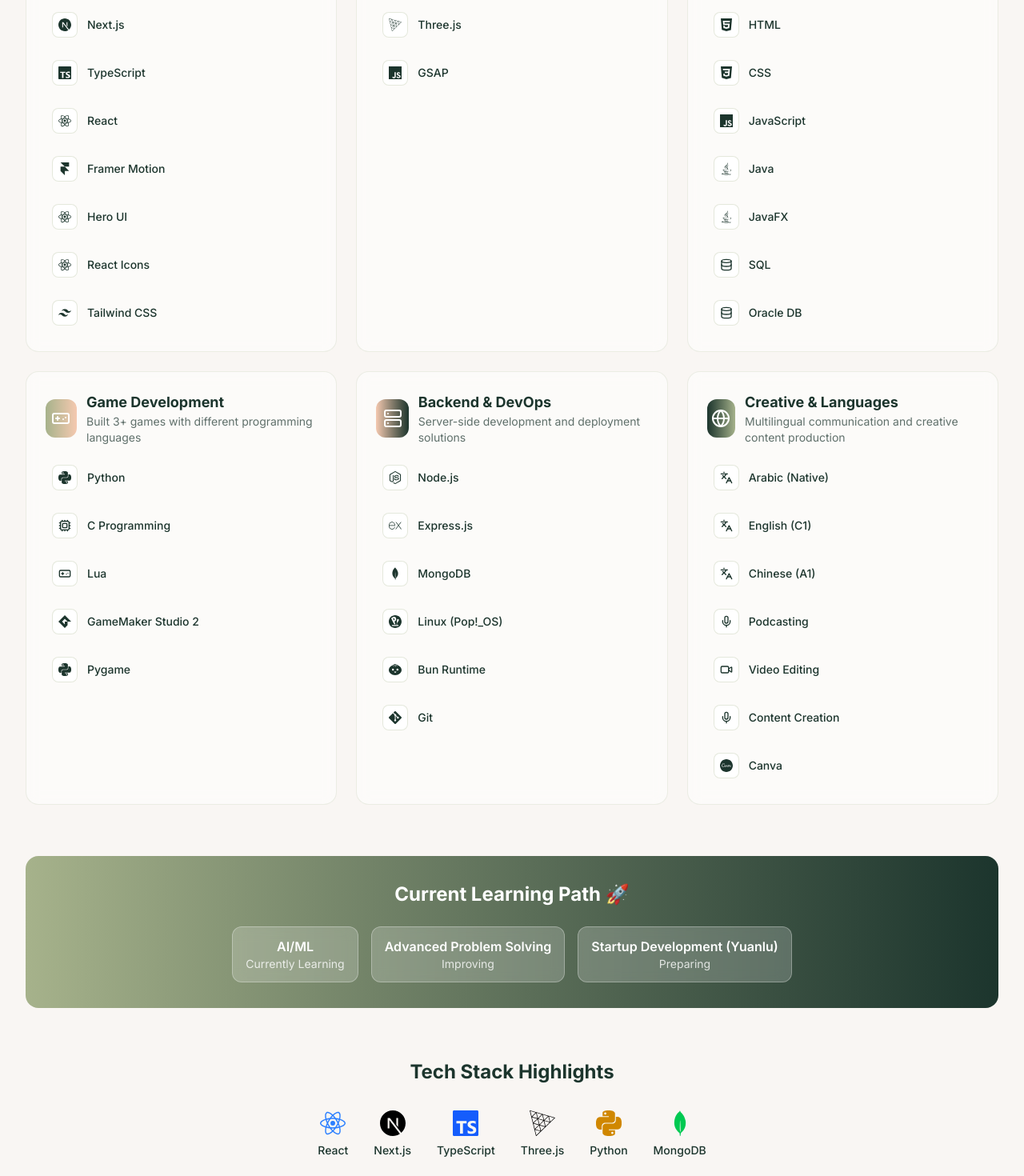
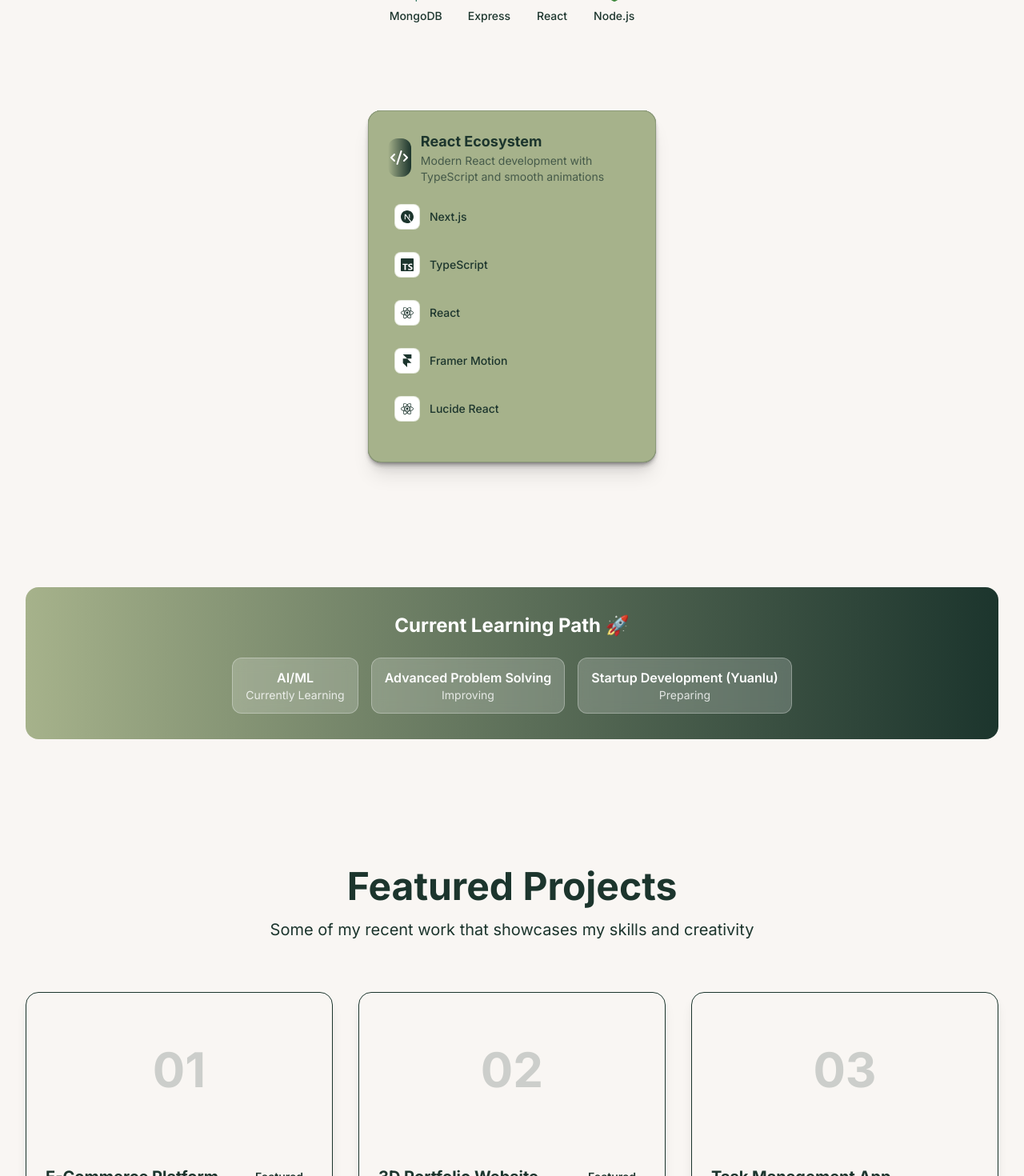
Before and after one commit to romy-dev-hub/final-portfolio-version, a Next.js app: page / in a window 1280 px wide. Shown: the part 1220-2690 px from the top of the page at 80% size. Built offline with nearby package versions, Linux system fonts and the light colour scheme.

Commit message:
ended with the skills section

```diff
--- a/components/Skills.tsx
+++ b/components/Skills.tsx
@@ -2,6 +2,8 @@
 'use client'
 
 import { motion } from 'framer-motion'
+import { useTheme } from '../context/ThemeContext'
+import SkillsStack from './SkillsStack'
 import {
   SiNextdotjs,
   SiTypescript,
@@ -48,8 +50,10 @@
         { name: "TypeScript", icon: SiTypescript },
         { name: "React", icon: SiReact },
         { name: "Framer Motion", icon: SiFramer },
+        { name: "Lucide React", icon: SiReact },
+        { name: "React Icons", icon: SiReact },
+        { name: "Bun", icon: SiBun },
         { name: "Hero UI", icon: SiReact },
-        { name: "React Icons", icon: SiReact },
         { name: "Tailwind CSS", icon: SiTailwindcss },
       ],
       color: "from-[#A6B28B] to-[#1C352D]",
@@ -124,6 +128,11 @@
     }
   ]
 
+  const { theme } = useTheme()
+  const isDark = theme === 'dark'
+  const textPrimary = isDark ? 'text-[#F5C9B0]' : 'text-[#1C352D]'
+  const textSecondary = isDark ? 'text-[#F5C9B0]/70' : 'text-[#1C352D]/70'
+
   const learningPath = [
     { name: "AI/ML", status: "Currently Learning" },
     { name: "Advanced Problem Solving", status: "Improving" },
@@ -176,72 +185,53 @@
             className="inline-flex items-center gap-2 px-4 py-2 rounded-full bg-[#A6B28B]/20 border border-[#A6B28B]/30 mb-4"
           >
             <div className="w-2 h-2 bg-[#A6B28B] rounded-full animate-pulse" />
-            <span className="text-sm font-medium text-[#1C352D] dark:text-[#F5C9B0]">
+            <span className={`text-sm font-medium ${textPrimary}`}>
               Skills & Expertise
             </span>
           </motion.div>
 
-          <h2 className="text-4xl md:text-5xl font-bold text-[#1C352D] dark:text-[#F5C9B0] mb-4">
+          <h2 className={`text-4xl md:text-5xl font-bold ${textPrimary} mb-4`}>
             What I Do
           </h2>
-          <p className="text-xl text-[#1C352D] dark:text-[#F5C9B0]/80 max-w-2xl mx-auto">
+          <p className={`text-xl ${textSecondary} max-w-2xl mx-auto`}>
             Full-stack development, game creation, and multimedia content production
           </p>
         </motion.div>
 
-        {/* Skills Grid */}
+        {/* MERN Stack */}
         <motion.div
-          variants={containerVariants}
-          initial="hidden"
-          whileInView="visible"
+          initial={{ opacity: 0, y: 50 }}
+          whileInView={{ opacity: 1, y: 0 }}
+          transition={{ duration: 0.6, delay: 0.2 }}
           viewport={{ once: true }}
-          className="grid grid-cols-1 md:grid-cols-2 lg:grid-cols-3 gap-6 mb-16"
+          className="mt-6 mb-12 text-center"
         >
-          {skillSections.map((section, index) => (
+          <h3 className={`text-2xl font-bold ${textPrimary} mb-8`}>
+            MERN Stack
+          </h3>
+          <div className="flex flex-wrap justify-center gap-8">
+            {[
+              { icon: SiMongodb, name: "MongoDB", color: "text-[#116149]" },
+              { icon: SiExpress, name: "Express", color: "text-[#1C352D] dark:text-[#F5C9B0]" },
+              { icon: SiReact, name: "React", color: "text-[#00B5D8]" },
+              { icon: SiNodedotjs, name: "Node.js", color: "text-[#3C873A]" }
+            ].map((tech) => (
               <motion.div
-              key={section.title}
-              variants={itemVariants}
-              whileHover={{ y: -5, scale: 1.02 }}
-              className="bg-white/50 dark:bg-[#1C352D]/50 rounded-2xl p-6 border border-[#A6B28B]/20 backdrop-blur-sm hover:shadow-xl transition-all duration-300"
+                key={tech.name}
+                whileHover={{ scale: 1.15, rotate: 3 }}
+                className="flex flex-col items-center gap-2"
               >
-              {/* Section Header */}
-              <div className="flex items-center gap-3 mb-4">
-                <div className={`inline-flex items-center justify-center w-12 h-12 rounded-xl bg-gradient-to-r ${section.color} text-white`}>
-                  {section.icon}
-                </div>
-                <div>
-                  <h3 className="text-lg font-bold text-[#1C352D] dark:text-[#F5C9B0]">
-                    {section.title}
-                  </h3>
-                  <p className="text-sm text-[#1C352D]/70 dark:text-[#F5C9B0]/70">
-                    {section.description}
-                  </p>
-                </div>
-              </div>
-
-              {/* Skills List */}
-              <div className="space-y-3">
-                {section.skills.map((skill, skillIndex) => (
-                  <motion.div
-                    key={skill.name}
-                    initial={{ opacity: 0, x: -20 }}
-                    whileInView={{ opacity: 1, x: 0 }}
-                    transition={{ delay: skillIndex * 0.05 }}
-                    viewport={{ once: true }}
-                    className="flex items-center gap-3 p-2 rounded-lg hover:bg-white/30 dark:hover:bg-[#1C352D]/30 transition-colors"
-                  >
-                    <div className="w-8 h-8 rounded-lg bg-white dark:bg-[#1C352D] flex items-center justify-center text-[#1C352D] dark:text-[#F5C9B0] border border-[#A6B28B]/30">
-                      <skill.icon className="w-4 h-4" />
-                    </div>
-                    <span className="text-sm font-medium text-[#1C352D] dark:text-[#F5C9B0]">
-                      {skill.name}
+                <tech.icon className={`w-10 h-10 ${tech.color}`} />
+                <span className={`text-sm font-medium ${textPrimary}`}>
+                  {tech.name}
                 </span>
               </motion.div>
             ))}
           </div>
         </motion.div>
-          ))}
-        </motion.div>
+
+        {/* Skills Card Stack (separate component) */}
+        <SkillsStack sections={skillSections} className="h-[560px] w-full max-w-[1000px] mx-auto mb-24" />
 
         {/* Learning Path */}
         <motion.div
@@ -272,39 +262,7 @@
           </div>
         </motion.div>
 
-        {/* Tech Stack Highlights */}
-        <motion.div
-          initial={{ opacity: 0, y: 50 }}
-          whileInView={{ opacity: 1, y: 0 }}
-          transition={{ duration: 0.6, delay: 0.3 }}
-          viewport={{ once: true }}
-          className="mt-16 text-center"
-        >
-          <h3 className="text-2xl font-bold text-[#1C352D] dark:text-[#F5C9B0] mb-8">
-            Tech Stack Highlights
-          </h3>
-          <div className="flex flex-wrap justify-center gap-8">
-            {[
-              { icon: SiReact, name: "React", color: "text-blue-500" },
-              { icon: SiNextdotjs, name: "Next.js", color: "text-black dark:text-white" },
-              { icon: SiTypescript, name: "TypeScript", color: "text-blue-600" },
-              { icon: SiThreedotjs, name: "Three.js", color: "text-black dark:text-white" },
-              { icon: SiPython, name: "Python", color: "text-yellow-600" },
-              { icon: SiMongodb, name: "MongoDB", color: "text-green-500" }
-            ].map((tech, index) => (
-              <motion.div
-                key={tech.name}
-                whileHover={{ scale: 1.2, rotate: 5 }}
-                className="flex flex-col items-center gap-2"
-              >
-                <tech.icon className={`w-8 h-8 ${tech.color}`} />
-                <span className="text-sm font-medium text-[#1C352D] dark:text-[#F5C9B0]">
-                  {tech.name}
-                </span>
-              </motion.div>
-            ))}
-          </div>
-        </motion.div>
+
       </div>
     </section>
   )
--- /dev/null
+++ b/components/SkillsStack.tsx
@@ -0,0 +1,145 @@
+// components/SkillsStack.tsx
+'use client'
+
+import { AnimatePresence, motion, useAnimation, useMotionValue } from 'framer-motion'
+import React, { useCallback, useEffect, useMemo, useRef, useState } from 'react'
+import { useTheme } from '../context/ThemeContext'
+
+export type SkillItem = { name: string; icon: React.ComponentType<{ className?: string }> }
+export type SkillSection = {
+  title: string
+  description: string
+  color: string // gradient tailwind classes e.g., "from-[#A6B28B] to-[#1C352D]"
+  icon: React.ReactNode
+  skills: SkillItem[]
+}
+
+interface SkillsStackProps {
+  sections: SkillSection[]
+  className?: string
+}
+
+export default function SkillsStack({ sections, className }: SkillsStackProps) {
+  const { theme } = useTheme()
+  const textPrimary = theme === 'dark' ? 'text-white' : 'text-[#1C352D]'
+  const textSecondary = theme === 'dark' ? 'text-white/80' : 'text-[#1C352D]/70'
+
+  // container to bound dragging
+  const stackRef = useRef<HTMLDivElement>(null)
+
+  // order state to cycle cards: 0 is top
+  const [order, setOrder] = useState<number[]>(() => Array.from({ length: sections.length }, (_, i) => i))
+
+  // memoize depths for stable transforms
+  const depths = useMemo(() => order.map((_, i) => i), [order])
+
+  const controls = useAnimation()
+  const mvX = useMotionValue(0)
+  const mvY = useMotionValue(0)
+  const [hintVisible, setHintVisible] = useState(true)
+
+  useEffect(() => {
+    const t = setTimeout(() => setHintVisible(false), 2500)
+    return () => clearTimeout(t)
+  }, [])
+
+  const onDragEnd = useCallback(async (_: any, info: { offset: { x: number; y: number } }) => {
+    const threshold = 120
+    const exceeded = Math.abs(info.offset.x) > threshold || Math.abs(info.offset.y) > threshold
+    if (exceeded) {
+      // fling the card out slightly in the drag direction, then cycle
+      const dirX = info.offset.x === 0 ? 0 : Math.sign(info.offset.x)
+      const dirY = info.offset.y === 0 ? 0 : Math.sign(info.offset.y)
+      await controls.start({ x: dirX * 300, y: dirY * 220, rotate: dirX !== 0 ? dirX * 12 : -dirY * 12, opacity: 0, transition: { duration: 0.28, ease: 'easeOut' } })
+      controls.set({ x: 0, y: 0, opacity: 1 })
+      setOrder(prev => [...prev.slice(1), prev[0]])
+    } else {
+      // snap back to center
+      await controls.start({ x: 0, y: 0, rotate: 0, transition: { type: 'spring', stiffness: 240, damping: 26 } })
+    }
+  }, [controls])
+
+  return (
+    <div ref={stackRef} className={`relative isolate overflow-hidden ${className ?? ''}`}>
+      <AnimatePresence initial={false}>
+      {order.map((idx, depth) => {
+        const section = sections[idx]
+        // Keep cards centered horizontally; keep vertical position constant
+        const translateX = 0
+        const baseOffset = 180
+        const translateY = baseOffset
+        const scaleStep = 0.06
+        const scale = Math.max(1 - depth * scaleStep, 0.82)
+        const zIndex = 100 - depth
+        const isTop = depth === 0
+        const opacity = Math.max(1 - depth * 0.12, 0.6)
+        const shadowCls = depth === 0 ? 'shadow-xl' : depth === 1 ? 'shadow-lg' : 'shadow-md'
+
+        return (
+          <motion.div
+            key={section.title}
+            drag={isTop}
+            onDragEnd={isTop ? onDragEnd : undefined}
+            onDragStart={isTop ? () => setHintVisible(false) : undefined}
+            dragElastic={0.25}
+            whileDrag={isTop ? { scale: scale + 0.03, rotate: -2 } : undefined}
+            className={`absolute left-1/2 top-1/2 -translate-x-1/2 -translate-y-1/2 w-[360px] transition-transform duration-300 ${isTop ? 'cursor-grab active:cursor-grabbing pointer-events-auto' : 'pointer-events-none'}`}
+            style={{
+              zIndex,
+              transform: `translate(-50%, -50%) translateX(${translateX}px) translateY(${translateY}px) scale(${scale})`,
+              x: isTop ? mvX : 0,
+              y: isTop ? mvY : 0,
+              opacity,
+            }}
+            animate={isTop ? controls : { opacity, transition: { type: 'spring', stiffness: 220, damping: 24 } }}
+            transition={{ type: 'spring', stiffness: 220, damping: 24 }}
+            layout
+          >
+            <div className={`relative bg-[#A6B28B] rounded-2xl p-6 border border-[#1C352D]/20 ${shadowCls} hover:shadow-2xl transition-all duration-300 h-[440px] flex flex-col`}>
+              {isTop && hintVisible && (
+                <motion.div
+                  initial={{ opacity: 0, y: -6 }}
+                  animate={{ opacity: 1, y: 0 }}
+                  exit={{ opacity: 0, y: -6 }}
+                  transition={{ duration: 0.3 }}
+                  className="absolute -top-3 left-1/2 -translate-x-1/2 bg-[#1C352D] text-[#F5C9B0] text-[11px] px-3 py-1 rounded-full shadow"
+                >
+                  Drag to flip
+                </motion.div>
+              )}
+              {/* Section Header */}
+              <div className="flex items-center gap-3 mb-4">
+                <div className={`inline-flex items-center justify-center w-12 h-12 rounded-xl bg-gradient-to-r ${section.color} text-white`}>
+                  {section.icon}
+                </div>
+                <div>
+                  <h3 className={`text-lg font-bold ${textPrimary}`}>{section.title}</h3>
+                  <p className={`text-sm ${textSecondary}`}>{section.description}</p>
+                </div>
+              </div>
+
+              {/* Skills List */}
+              <div className="space-y-3 flex-1 overflow-y-auto pr-1">
+                {section.skills.map((skill) => (
+                  <motion.div
+                    key={skill.name}
+                    initial={{ opacity: 0, x: -20 }}
+                    whileInView={{ opacity: 1, x: 0 }}
+                    viewport={{ once: true }}
+                    className="flex items-center gap-3 p-2 rounded-lg hover:bg-[#A6B28B]/10 transition-colors"
+                  >
+                    <div className="w-8 h-8 rounded-lg bg-white flex items-center justify-center text-[#1C352D] border border-[#A6B28B]/30">
+                      {React.createElement(skill.icon as any, { className: 'w-4 h-4' })}
+                    </div>
+                    <span className={`text-sm font-medium ${textPrimary}`}>{skill.name}</span>
+                  </motion.div>
+                ))}
+              </div>
+            </div>
+          </motion.div>
+        )
+      })}
+      </AnimatePresence>
+    </div>
+  )
+}
```
Lines whose indentation alone changed are shown as unchanged.
